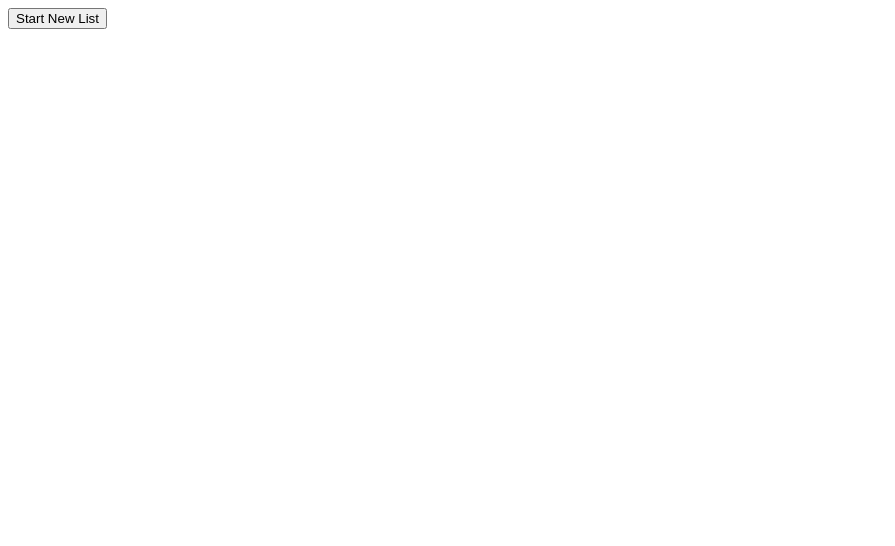
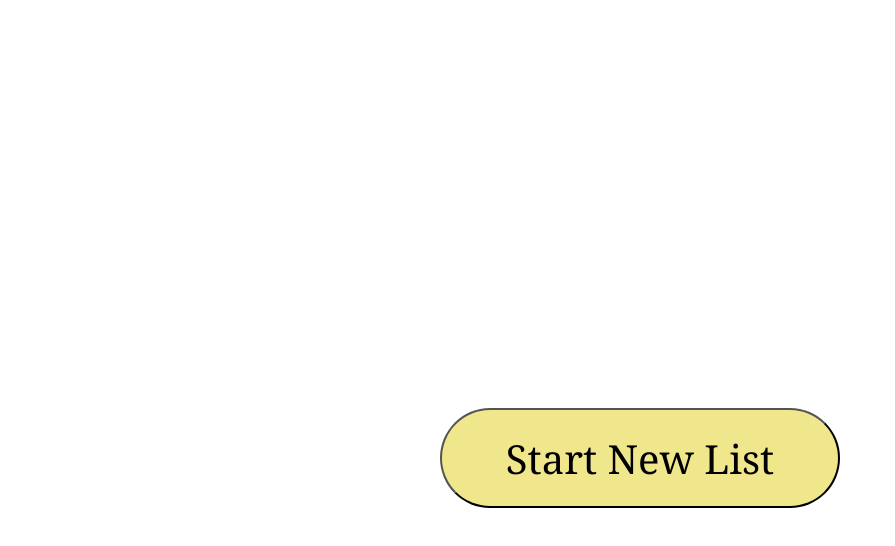
Before and after one commit to Dewelg/signup_form, a plain HTML site: page project/page1/index.html in a window 1280 px wide. Shown: the whole page, without its empty margins (0-895 px from the left). Drawn offline with Linux system fonts and the light colour scheme.

Commit message:
page1 done

```diff
--- a/page1/index.html
+++ b/project/page1/index.html
@@ -5,11 +5,13 @@
     <meta http-equiv="X-UA-Compatible" content="IE=edge">
     <meta name="viewport" content="width=device-width, initial-scale=1.0">
     <title>Sign Up</title>
-    <link rel="stylesheet" href="style.css"></link>
+    <link rel="stylesheet" href="style.css"/>
 </head>
 <body>
     <main>
-        <button type="submit" href="page2.html">Start New List</button>
+        <a href="/project/page2/new2.html">
+            <button type="submit">Start New List</button>
+        </a>
     </main>
 
 
--- /dev/null
+++ b/project/page1/style.css
@@ -0,0 +1,15 @@
+main{
+    text-align: center;
+
+
+}
+
+button{
+    margin-top: 400px;
+    height: 100px;
+    width: 400px;
+    font-size: 40px;
+    font-family: Cambria, Cochin, Georgia, Times, 'Times New Roman', serif;
+    background-color: khaki;
+    border-radius: 50px;
+}
```
Also changed, not shown: project/page2/new2.html (added, +13 -0 lines), project/page1/app.js (added), project/page2/app2.js (added), project/page2/style2.css (added).
